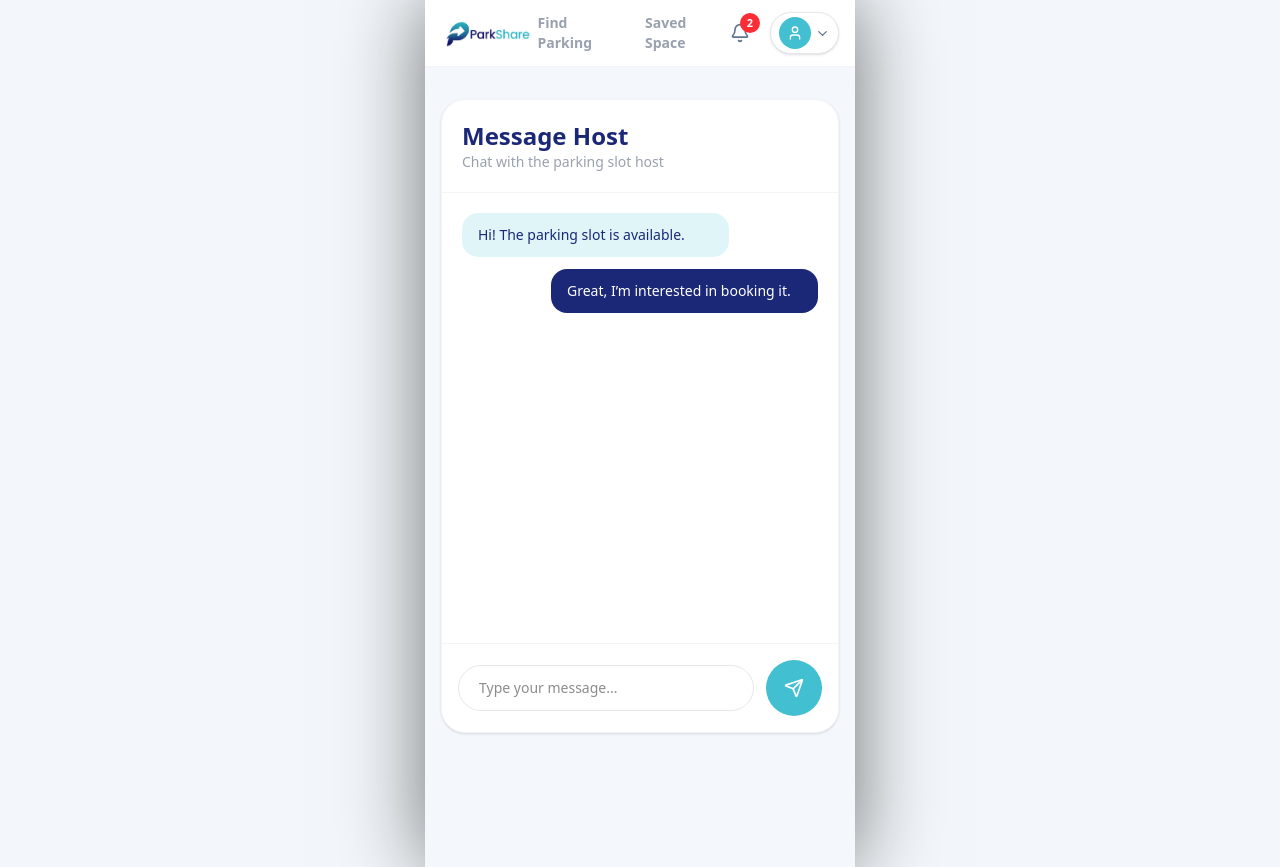
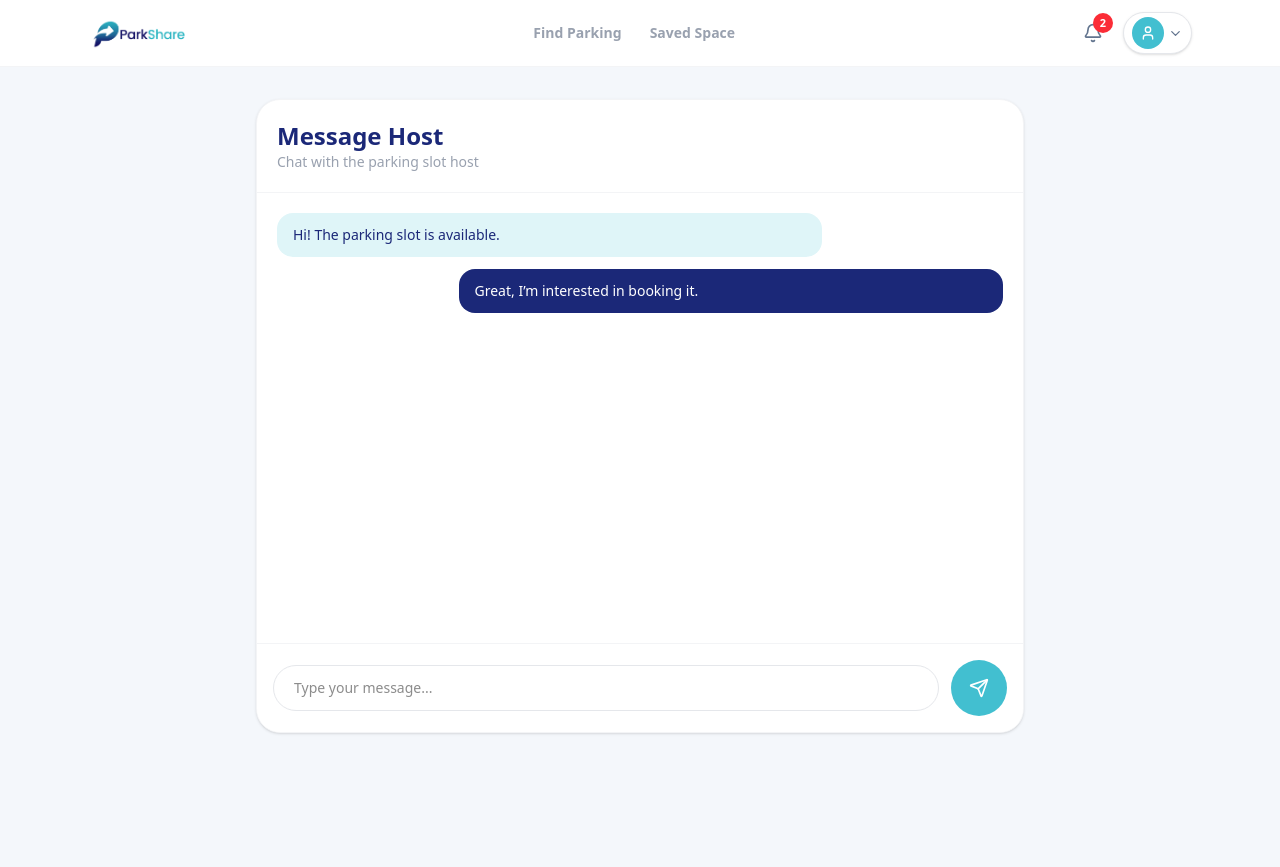
Before and after one commit to JoseBooc/ParkShare, a Next.js app in the folder parkshare-nextjs/: page /driver/messages in a window 1280 px wide. Built offline with nearby package versions, Linux system fonts and the light colour scheme.

Commit message:
Revert "feat: wrap app in 430px mobile frame on desktop"
This reverts commit d3c8386169d8b2ac3d4d5877719aece0af9eee70.

```diff
--- a/parkshare-nextjs/src/app/driver/layout.tsx
+++ b/parkshare-nextjs/src/app/driver/layout.tsx
@@ -2,9 +2,9 @@ import DriverNavbar from "@/components/driver/DriverNavbar";
 
 export default function DriverLayout({ children }: { children: React.ReactNode }) {
   return (
-    <div className="flex min-h-screen flex-col bg-park-bg">
+    <div className="min-h-screen bg-park-bg">
       <DriverNavbar />
-      <main className="flex-1">{children}</main>
+      <main>{children}</main>
     </div>
   );
 }
--- a/parkshare-nextjs/src/app/driver/page.tsx
+++ b/parkshare-nextjs/src/app/driver/page.tsx
@@ -145,7 +145,7 @@ export default function DriverDashboard() {
     <main className="min-h-screen bg-[#f8f9fb]">
       {/* HERO */}
       <section className="bg-white px-4 pb-8 pt-10 sm:px-6 sm:pb-10 sm:pt-12">
-        <div className="text-center">
+        <div className="mx-auto max-w-2xl text-center">
           <h1 className="text-4xl font-extrabold leading-tight text-park-navy sm:text-5xl lg:text-6xl">
             Parking made{" "}
             <span className="text-park-teal">simple</span>
@@ -172,8 +172,8 @@ export default function DriverDashboard() {
 
       {/* AVAILABLE SLOTS */}
       <section className="py-6 sm:py-8">
-        <div className="px-4">
-          <div className="mb-4 flex items-center justify-between">
+        <div className="mx-auto max-w-6xl px-4 sm:px-6">
+          <div className="mb-4 flex items-center justify-between sm:mb-5">
             <div className="flex flex-wrap items-center gap-1.5">
               <h2 className="text-base font-extrabold text-park-navy sm:text-xl">
                 Available parking spots near you
@@ -211,7 +211,7 @@ export default function DriverDashboard() {
             Searching for live spaces…
           </div>
         ) : filtered.length === 0 ? (
-          <div className="px-4">
+          <div className="mx-auto max-w-6xl px-6">
             <div className="rounded-3xl border-2 border-dashed border-slate-100 p-10 text-center text-sm text-slate-400">
               {parkingSlots.length === 0
                 ? "No active parking spaces listed yet. Check back soon!"
@@ -226,7 +226,7 @@ export default function DriverDashboard() {
             {filtered.map((slot) => (
               <div
                 key={slot.id}
-                className="flex w-[260px] shrink-0 snap-start flex-col overflow-hidden rounded-3xl bg-white shadow-sm transition hover:shadow-md"
+                className="flex w-[72vw] shrink-0 snap-start flex-col overflow-hidden rounded-3xl bg-white shadow-sm transition hover:shadow-md sm:w-65"
               >
                 {/* Image */}
                 <div className="p-3 pb-0">
@@ -290,7 +290,7 @@ export default function DriverDashboard() {
       </section>
 
       {/* MY RESERVATIONS */}
-      <section className="px-4 pb-12">
+      <section className="mx-auto max-w-6xl px-4 pb-12 sm:px-6">
         <div className="mb-4 sm:mb-5">
           <h2 className="text-base font-extrabold text-park-navy sm:text-xl">My Reservations</h2>
           <p className="mt-1 text-xs text-gray-400 sm:text-sm">
--- a/parkshare-nextjs/src/app/host/layout.tsx
+++ b/parkshare-nextjs/src/app/host/layout.tsx
@@ -49,7 +49,7 @@ export default function HostLayout({
 
   if (!authorized) {
     return (
-      <div className="fixed inset-0 z-50 flex items-center justify-center bg-[#f7fafc]">
+      <div className="flex min-h-screen items-center justify-center bg-[#f7fafc]">
         <p className="text-sm font-semibold text-gray-400">
           Checking access…
         </p>
@@ -58,9 +58,9 @@ export default function HostLayout({
   }
 
   return (
-    <div className="fixed inset-0 z-50 flex overflow-hidden bg-[#f7fafc]">
+    <div className="flex min-h-screen bg-[#f7fafc]">
       <HostSidebar />
-      <div className="flex-1 overflow-y-auto pb-16 md:pb-0">{children}</div>
+      <div className="flex-1 pb-16 md:pb-0">{children}</div>
     </div>
   );
 }
--- a/parkshare-nextjs/src/app/layout.tsx
+++ b/parkshare-nextjs/src/app/layout.tsx
@@ -16,11 +16,7 @@ export default function RootLayout({
 }) {
   return (
     <html lang="en">
-      <body suppressHydrationWarning className="bg-slate-900">
-        <div className="relative mx-auto min-h-screen w-full max-w-[430px] overflow-x-hidden bg-white shadow-[0_0_80px_rgba(0,0,0,0.55)]">
-          {children}
-        </div>
-      </body>
+      <body suppressHydrationWarning>{children}</body>
     </html>
   );
 }
--- a/parkshare-nextjs/src/components/driver/DriverNavbar.tsx
+++ b/parkshare-nextjs/src/components/driver/DriverNavbar.tsx
@@ -12,7 +12,7 @@ export default function DriverNavbar() {
 
   return (
     <header className="sticky top-0 z-50 border-b border-gray-100 bg-white">
-      <div className="flex items-center justify-between px-4 py-3">
+      <div className="mx-auto flex max-w-6xl items-center justify-between px-4 py-3 sm:px-6">
         {/* Logo */}
         <Link href="/driver" className="flex items-center">
           <img
```
